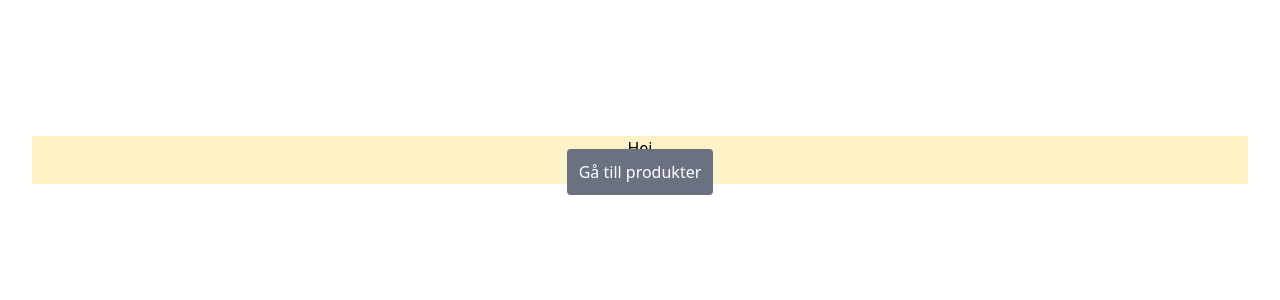
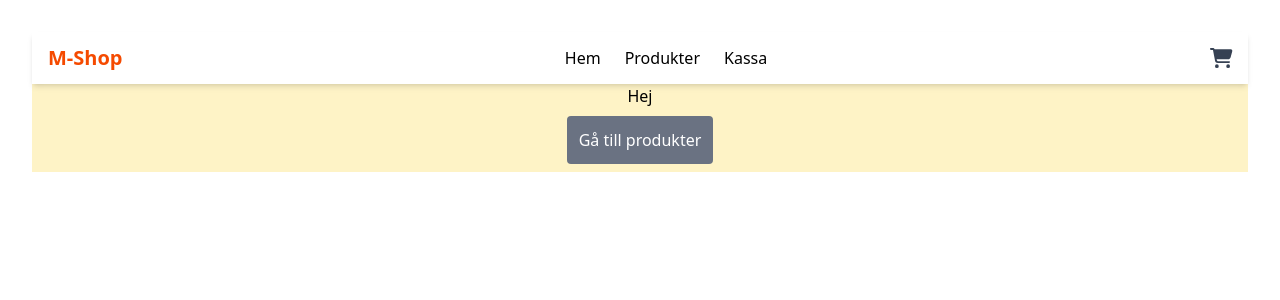
Before and after one commit to MarcusGronna/e-shop, a React (Vite) app: page / in a window 1280 px wide. Shown: the top 300 px of the page. Built offline with nearby package versions, Linux system fonts and the light colour scheme.

Commit message:
Add Cart and CartContext. Add Navbar with navigation and Cart.

```diff
--- a/src/App.css
+++ b/src/App.css
@@ -10,7 +10,7 @@
 
 
 a:-webkit-any-link {
-  color: White;
-    cursor: pointer;
-    text-decoration: none;
+  /* color: White; */
+    /* cursor: pointer; */
+    /* text-decoration: none; */
 }
--- a/src/App.jsx
+++ b/src/App.jsx
@@ -5,6 +5,7 @@ import ProductDetail from "./components/products/ProductDetail";
 import Cart from "./components/cart/Cart";
 import NavBar from "./components/layout/NavBar";
 import Home from "./components/layout/Home";
+import Checkout from "./components/cart/Checkout";
 
 function App() {
   return (
@@ -15,6 +16,7 @@ function App() {
         <Route path="/product-list" element={<ProductList />} />
         <Route path="/product-detail/:id" element={<ProductDetail />} />
         <Route path="/cart" element={<Cart />} />
+        <Route path="/checkout" element={<Checkout />} />
       </Routes>
     </>
   );
--- a/src/components/cart/Cart.jsx
+++ b/src/components/cart/Cart.jsx
@@ -1,3 +1,60 @@
-export default function Cart() {
-  return <h1>Cart</h1>;
+import { useContext } from "react";
+import { CartContext } from "../context/CartContext";
+import CartItem from "./CartItem";
+// eslint-disable-next-line no-unused-vars
+import { motion, AnimatePresence } from "framer-motion";
+import Button from "../ui/Button";
+
+import CloseButton from "../ui/CloseButton";
+
+export default function Cart({ isOpen, onClose }) {
+  const { cartItems, totalPrice } = useContext(CartContext);
+
+  return (
+    <AnimatePresence>
+      {isOpen && (
+        <>
+          {/* Overlay */}
+          <motion.div
+            className="fixed inset-0 bg-black/40"
+            initial={{ opacity: 0 }}
+            animate={{ opacity: 1 }}
+            exit={{ opacity: 0 }}
+            onClick={onClose}
+          />
+
+          {/* Slide-over panel */}
+          <motion.aside
+            className="fixed right-0 top-0 h-full w-100 bg-white shadow-xl flex flex-col"
+            initial={{ x: "100%" }}
+            animate={{ x: 0 }}
+            exit={{ x: "100%" }}
+            transition={{ type: "tween", duration: 0.2 }}
+          >
+            {/* Header */}
+            <div className="relative flex items-center justify-between px-4 py-3 border-b">
+              <h2 className="text-lg font-bold">Varukorg</h2>
+
+              <CloseButton onClose={onClose} />
+            </div>
+
+            {/* Produkter */}
+            <div className="flex-1 overflow-y-auto px-4">
+              {cartItems.length === 0 ? (
+                <p className="py-4 text-center text-gray-500">Varukorgen är tom</p>
+              ) : (
+                cartItems.map((item) => <CartItem key={item.id} item={item} />)
+              )}
+            </div>
+
+            {/* Footer */}
+            <div className="border-t p-4">
+              <p className="mb-4 text-right font-semibold">Totalt: {totalPrice.toFixed(2)} kr</p>
+              <Button to="checkout" text={"Till kassan"} />
+            </div>
+          </motion.aside>
+        </>
+      )}
+    </AnimatePresence>
+  );
 }
--- a/src/components/cart/CartItem.jsx
+++ b/src/components/cart/CartItem.jsx
@@ -0,0 +1,46 @@
+import { useContext } from "react";
+import { CartContext } from "../context/CartContext";
+import { FontAwesomeIcon } from "@fortawesome/react-fontawesome";
+import { faPlus, faMinus, faTrash } from "@fortawesome/free-solid-svg-icons";
+
+export default function CartItem({ item }) {
+  const { increase, decrease, remove } = useContext(CartContext);
+
+  return (
+    <div className="flex items-center gap-4 py-3 border-b last:border-b-0">
+      {/* Thumbnail */}
+      <img src={item.thumbnail} alt={item.title} className="w-12 h-12 object-cover rounded" />
+      {/* Titel och Pris */}
+      <div className="flex-1">
+        <p className="font-medium text-sm">{item.title}</p>
+        <p className="text-xs text-gray-500">{item.price} kr/st</p>
+      </div>
+      {/* Kvantitetskontroller  */}
+      <div>
+        <button
+          onClick={() => decrease(item.id)}
+          className="p-1 rounded hover:bg-gray-200 cursor-pointer"
+        >
+          <FontAwesomeIcon icon={faMinus} size="sm" />
+        </button>
+      </div>
+      <span className="px-1">{item.quantity}</span>
+      <button
+        onClick={() => increase(item.id)}
+        className="p-1 rounded hover:bg-gray-200 cursor-pointer"
+      >
+        <FontAwesomeIcon icon={faPlus} size="sm" />
+      </button>
+      {/* Rad-summa & ta bort */}
+      <div className="flex flex-col items-end gap-1">
+        <p className="text-sm font-semibold">{item.price * item.quantity} kr</p>
+        <button
+          onClick={() => remove(item.id)}
+          className="text-gray-400 hover:text-red-600 cursor-pointer"
+        >
+          <FontAwesomeIcon icon={faTrash} />
+        </button>
+      </div>{" "}
+    </div>
+  );
+}
--- a/src/components/cart/Checkout.jsx
+++ b/src/components/cart/Checkout.jsx
@@ -0,0 +1 @@
+export default function Checkout() {}
--- /dev/null
+++ b/src/components/context/CartContext.jsx
@@ -0,0 +1,49 @@
+import { createContext, useReducer } from "react";
+
+export const CartContext = createContext();
+
+function cartReducer(state, action) {
+  switch (action.type) {
+    case "ADD": {
+      const item = state.find((p) => p.id === action.payload.id);
+      if (item) {
+        return state.map((p) => (p.id === item.id ? { ...p, quantity: p.quantity + 1 } : p));
+      }
+      return [...state, { ...action.payload, quantity: 1 }];
+    }
+
+    case "INC":
+      return state
+        .map((p) => (p.id === action.payload ? { ...p, quantity: p.quantity + 1 } : p))
+        .filter((p) => p.quantity > 0);
+
+    case "DEC":
+      return state
+        .map((p) => (p.id === action.payload ? { ...p, quantity: p.quantity - 1 } : p))
+        .filter((p) => p.quantity > 0);
+
+    case "REMOVE":
+      return state.filter((p) => p.id !== action.payload);
+
+    default:
+      return state;
+  }
+}
+
+export function CartProvider({ children }) {
+  const [cartItems, dispatch] = useReducer(cartReducer, []);
+
+  // Hjälpfunktioner att importera där det behövs
+  const add = (product) => dispatch({ type: "ADD", payload: product });
+  const increase = (id) => dispatch({ type: "INC", payload: id });
+  const decrease = (id) => dispatch({ type: "DEC", payload: id });
+  const remove = (id) => dispatch({ type: "REMOVE", payload: id });
+
+  //   Totalsumma
+  const totalPrice = cartItems.reduce((sum, item) => sum + item.price * item.quantity, 0);
+
+  //   Paketera allt i ett value-objekt
+  const value = { cartItems, add, increase, decrease, remove, totalPrice };
+
+  return <CartContext.Provider value={value}>{children}</CartContext.Provider>;
+}
--- a/src/components/layout/Home.jsx
+++ b/src/components/layout/Home.jsx
@@ -7,11 +7,7 @@ function Home() {
       <div className="bg-amber-100 w-full h-full">
         <p>Hej</p>
 
-        <Button
-          to="product-List"
-          text={"Gå till produkter"}
-          className="bg-orange-500 text-white py-2 px-4 rounded hover:bg-orange-600"
-        />
+        <Button to="product-List" text={"Gå till produkter"} />
       </div>
     </>
   );
--- a/src/components/layout/NavBar.jsx
+++ b/src/components/layout/NavBar.jsx
@@ -1,16 +1,80 @@
 import { Link } from "react-router-dom";
+import { useContext, useState } from "react";
+import { FontAwesomeIcon } from "@fortawesome/react-fontawesome";
+import { faShoppingCart, faBars } from "@fortawesome/free-solid-svg-icons";
+import { CartContext } from "../context/CartContext";
+import Cart from "../../components/cart/Cart";
 
 export default function NavBar() {
+  const { cartItems } = useContext(CartContext);
+  const [isOpen, setIsOpen] = useState(false); // För mobilmeny
+
   return (
-    <nav>
-      <ul className="flex gap-4 justify-end m-10">
-        <li>
-          <Link to="/Product-List">ProductList</Link>
-        </li>
-        <li>
-          <Link to="/Cart">Cart</Link>
-        </li>
-      </ul>
-    </nav>
+    // Sticky
+    <header className="sticky top-0 z-50 bg-white shadow-md">
+      <div className="mx-auto flex max-w-7xl items-center justify-between px-4 py-3">
+        {/* -------------- Vänster: logga och titel -------------- */}
+        <Link to="/" className="text-xl font-bold text-orange-600">
+          M-Shop
+        </Link>
+
+        {/* ---------- Mitten: desktop-länkar -------------- */}
+        <nav className="hidden md:flex gap-6">
+          <Link to="/" className="navLink">
+            Hem
+          </Link>
+          <Link to="/product-list" className="navLink">
+            Produkter
+          </Link>
+          <Link to="/checkout" className="navLink">
+            Kassa
+          </Link>
+        </nav>
+
+        {/* ------------ Höger: Kundvagn ---------------- */}
+        <button
+          onClick={() => {
+            /** Här öppnas CartDrawer */
+            setIsOpen(true);
+          }}
+          className="relative text-gray-700 hover:text-gray-900 cursor-pointer"
+          aria-label="Varukorg"
+        >
+          <FontAwesomeIcon icon={faShoppingCart} size="lg" />
+          {cartItems.length > 0 && (
+            <span className="absolute -right-2 -top-1 flex h-5 w-5 items-center justify-center rounded-full bg-red-600 text-xs text-white ">
+              {cartItems.length}
+            </span>
+          )}
+        </button>
+
+        <Cart isOpen={isOpen} onClose={() => setIsOpen(false)} />
+
+        {/* --------------- Hamburgare för mobil -------------------- */}
+        <button
+          onClick={() => setIsOpen(!isOpen)}
+          className="md:hidden text-gray-700 hover:text-gray-900 cursor-pointer"
+          aria-label="Meny"
+        >
+          <FontAwesomeIcon icon={faBars} size="lg" />
+          <span></span>
+        </button>
+      </div>
+
+      {/* -------------------- Mobil-dropdown --------------------- */}
+      {isOpen && (
+        <nav className="md:hidden flex flex-col gap-2 bg-white px-4 shadow">
+          <Link to="/" className="navlink" onClick={() => setIsOpen(false)}>
+            Hem
+          </Link>
+          <Link to="/product-list" className="navlink" onClick={() => setIsOpen(false)}>
+            Produkter
+          </Link>
+          <Link to="/checkout" className="navlink" onClick={() => setIsOpen(false)}>
+            Kassa
+          </Link>
+        </nav>
+      )}
+    </header>
   );
 }
--- a/src/components/products/ProductDetail.jsx
+++ b/src/components/products/ProductDetail.jsx
@@ -1,6 +1,11 @@
 import Button from "../ui/Button";
+import DebugCartButton from "../ui/DebugCartButton";
+import { useContext } from "react";
+import { CartContext } from "../context/CartContext";
 
 export default function ProductDetail({ product }) {
+  const { add } = useContext(CartContext);
+
   return (
     <>
       <h2 className="text-2xl font-bold mb-2">{product.title}</h2>
@@ -11,7 +16,10 @@ export default function ProductDetail({ product }) {
       />
       <p>{product.description}</p>
       <p className="mt-2 font-semibold">Pris: {product.price} kr</p>
-      <Button text={"Lägg i varukorg"} onClick={() => addToCart(product)} />
+
+      {/* Anropar add(product) vid klick */}
+      <Button text={"Lägg i varukorg"} onClick={() => add(product)} />
+      {/* <DebugCartButton product={product} /> */}
     </>
   );
 }
--- a/src/components/ui/Button.jsx
+++ b/src/components/ui/Button.jsx
@@ -6,9 +6,9 @@ export default function Button({ text, to, onClick }) {
 
   if (to) {
     return (
-      <Link to={to} className={base}>
-        {text}
-      </Link>
+      <button className={base}>
+        <Link to={to}>{text}</Link>
+      </button>
     );
   }
 
--- /dev/null
+++ b/src/components/ui/DebugCartButton.jsx
@@ -0,0 +1,13 @@
+import { useContext } from "react";
+import { CartContext } from "../context/CartContext";
+
+export default function DebugCartButton({ product }) {
+  const { add, cartItems } = useContext(CartContext);
+
+  return (
+    <>
+      <button onClick={() => add(product)}>Lägg till test-produkt</button>
+      <pre>{JSON.stringify(cartItems, null, 2)}</pre>
+    </>
+  );
+}
--- a/src/main.jsx
+++ b/src/main.jsx
@@ -3,11 +3,14 @@ import { createRoot } from "react-dom/client";
 import { BrowserRouter } from "react-router-dom";
 import "./index.css";
 import App from "./App.jsx";
+import { CartProvider } from "./components/context/CartContext.jsx";
 
 createRoot(document.getElementById("root")).render(
   <StrictMode>
     <BrowserRouter>
-      <App />
+      <CartProvider>
+        <App />
+      </CartProvider>
     </BrowserRouter>
   </StrictMode>
 );
```
